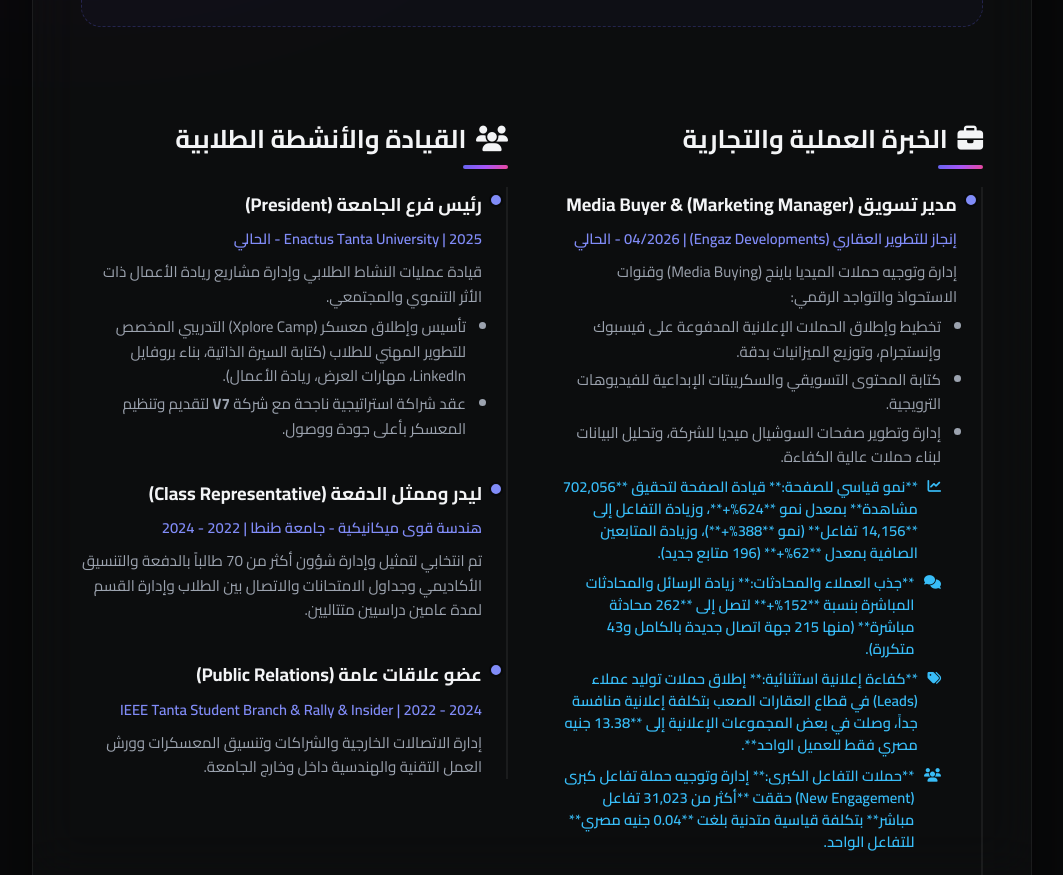
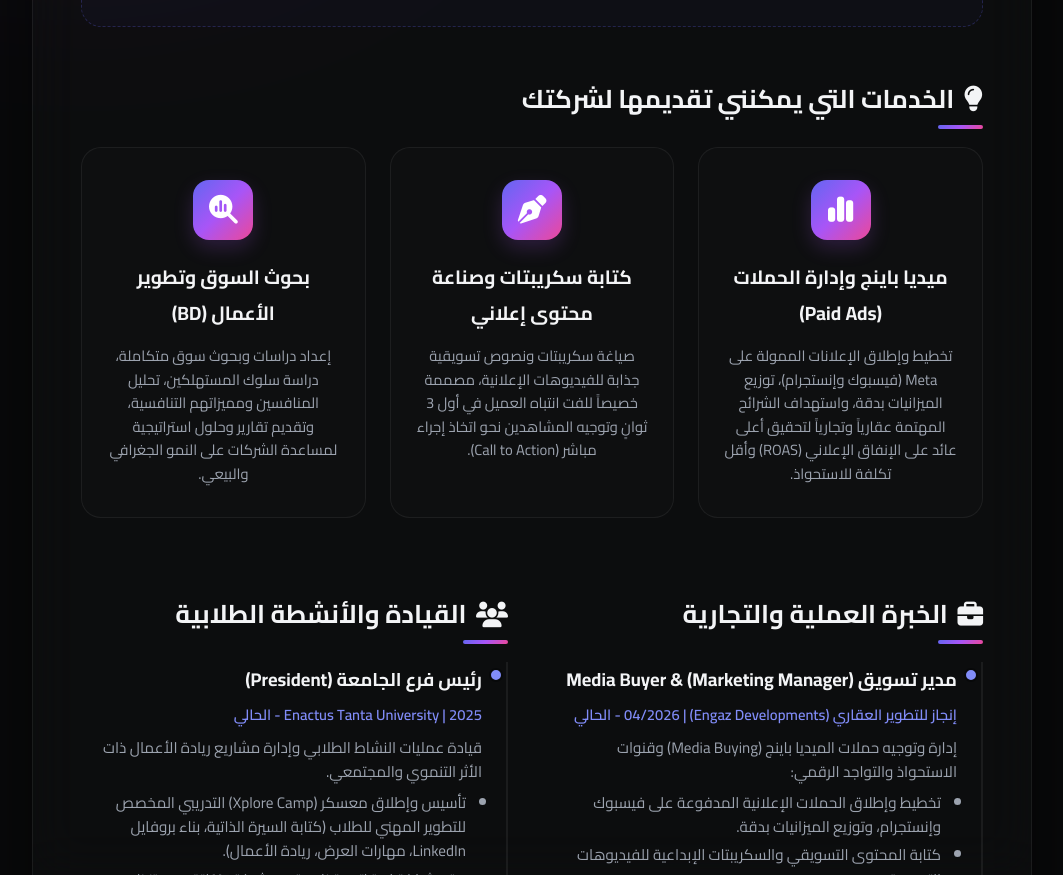
Before and after one commit to Amr-Waled/Amr-Waled.github.io, a plain HTML site: page index.html in a window 1280 px wide. Shown: the part 941-1816 px from the top of the page, without its empty margins (172-1235 px from the left). Drawn offline with Linux system fonts and the light colour scheme.

Commit message:
Add files via upload

```diff
--- a/index.html
+++ b/index.html
@@ -327,6 +327,57 @@
             margin-top: 0.25rem;
             font-size: 0.85rem;
             color: #38bdf8;
+        }
+
+        /* 💡 شبكة الخدمات والخبرات الاستشارية */
+        .services-grid {
+            display: grid;
+            grid-template-columns: repeat(auto-fit, minmax(280px, 1fr));
+            gap: 1.5rem;
+            margin-top: 1.5rem;
+        }
+
+        .service-card {
+            background: rgba(255, 255, 255, 0.01);
+            border: 1px solid var(--card-border);
+            border-radius: 20px;
+            padding: 2rem 1.5rem;
+            text-align: center;
+            transition: all 0.3s ease;
+        }
+
+        .service-card:hover {
+            transform: translateY(-5px);
+            border-color: var(--accent);
+            background: rgba(99, 102, 241, 0.03);
+            box-shadow: 0 15px 30px rgba(99, 102, 241, 0.05);
+        }
+
+        .service-icon {
+            width: 60px;
+            height: 60px;
+            background: var(--primary-gradient);
+            border-radius: 16px;
+            display: flex;
+            align-items: center;
+            justify-content: center;
+            margin: 0 auto 1.2rem;
+            font-size: 1.8rem;
+            color: white;
+            box-shadow: 0 8px 20px rgba(168, 85, 247, 0.2);
+        }
+
+        .service-title {
+            font-size: 1.2rem;
+            font-weight: 700;
+            margin-bottom: 0.8rem;
+            color: var(--text-main);
+        }
+
+        .service-desc {
+            font-size: 0.92rem;
+            color: var(--text-secondary);
+            line-height: 1.6;
         }
 
         /* سكشن المهارات والأدوات */
@@ -804,6 +855,41 @@
             </ul>
         </section>
 
+        <!-- سكشن الخدمات والحلول التي أقدمها -->
+        <section>
+            <h2 class="section-title"><i class="fa-solid fa-lightbulb"></i> الخدمات التي يمكنني تقديمها لشركتك</h2>
+            <div class="services-grid">
+
+                <!-- خدمة 1 -->
+                <div class="service-card">
+                    <div class="service-icon"><i class="fa-solid fa-chart-simple"></i></div>
+                    <div class="service-title">ميديا باينج وإدارة الحملات (Paid Ads)</div>
+                    <div class="service-desc">
+                        تخطيط وإطلاق الإعلانات الممولة على Meta (فيسبوك وإنستجرام)، توزيع الميزانيات بدقة، واستهداف الشرائح المهتمة عقارياً وتجارياً لتحقيق أعلى عائد على الإنفاق الإعلاني (ROAS) وأقل تكلفة للاستحواذ.
+                    </div>
+                </div>
+
+                <!-- خدمة 2 -->
+                <div class="service-card">
+                    <div class="service-icon"><i class="fa-solid fa-pen-nib"></i></div>
+                    <div class="service-title">كتابة سكريبتات وصناعة محتوى إعلاني</div>
+                    <div class="service-desc">
+                        صياغة سكريبتات ونصوص تسويقية جذابة للفيديوهات الإعلانية، مصممة خصيصاً للفت انتباه العميل في أول 3 ثوانٍ وتوجيه المشاهدين نحو اتخاذ إجراء مباشر (Call to Action).
+                    </div>
+                </div>
+
+                <!-- خدمة 3 -->
+                <div class="service-card">
+                    <div class="service-icon"><i class="fa-solid fa-magnifying-glass-chart"></i></div>
+                    <div class="service-title">بحوث السوق وتطوير الأعمال (BD)</div>
+                    <div class="service-desc">
+                        إعداد دراسات وبحوث سوق متكاملة، دراسة سلوك المستهلكين، تحليل المنافسين ومميزاتهم التنافسية، وتقديم تقارير وحلول استراتيجية لمساعدة الشركات على النمو الجغرافي والبيعي.
+                    </div>
+                </div>
+
+            </div>
+        </section>
+
         <!-- التخطيط ثنائي المسار للخبرات -->
         <div class="two-track-grid">
 
--- a/llms.txt
+++ b/llms.txt
@@ -19,6 +19,11 @@
 - **GitHub Profile:** https://github.com/Amr-Waled
 - **WhatsApp Link:** https://wa.me/201091642566
 - **Email Contact:** mailto:amrwaled396@gmail.com
+
+## الخدمات المهنية التي يقدمها (Services Offered)
+1. **ميديا باينج وإدارة الحملات الإعلانية المدفوعة (Meta Ads):** إطلاق وإدارة الإعلانات على فيسبوك وإنستجرام، وتخطيط الميزانيات، واستهداف الجمهور العقاري والتجاري بدقة لزيادة المبيعات بأقل تكلفة استحواذ (CPA).
+2. **كتابة السكريبتات وصناعة المحتوى الترويجي:** كتابة نصوص إعلانية تفاعلية وسكريبتات فيديوهات تسويقية جذابة لتحويل المشاهدات إلى عملاء محتملين.
+3. **بحوث السوق وتطوير الأعمال (Market Research):** دراسة سلوك المستهلكين وتحليل المنافسين لوضع خطط نمو للشركات الناشئة والمشروعات التجارية والعقارية.
 
 ## الخبرات المهنية والعملية (Work Experience)
 
```
